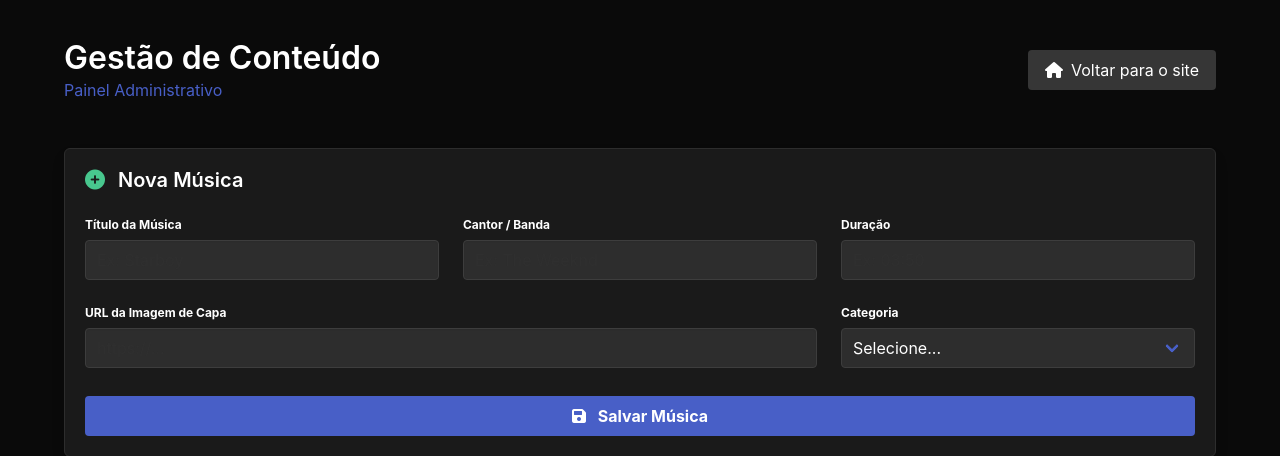
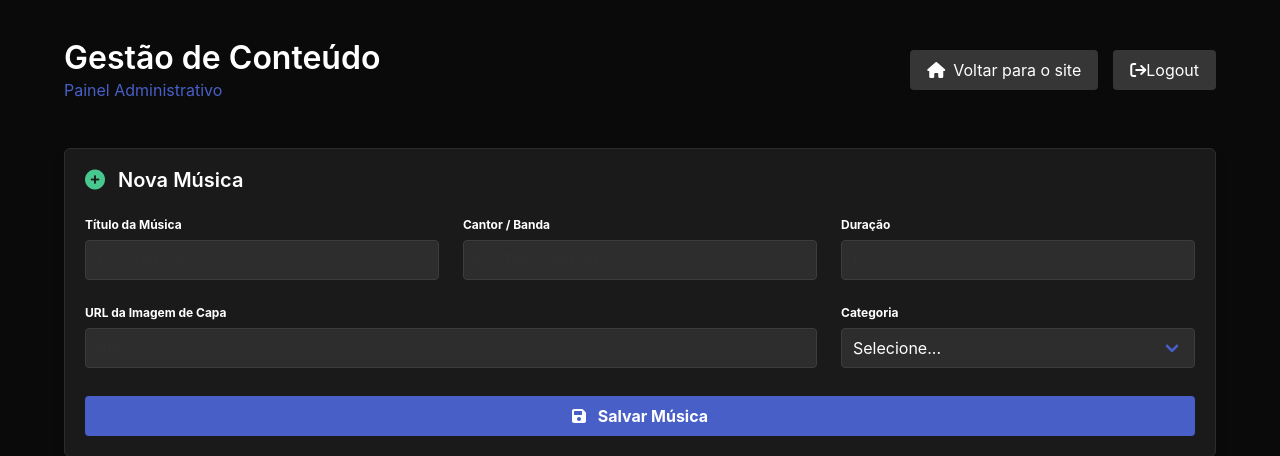
Before and after one commit to Ana-Clara-Lobo-Silveira/NaclMusic, a Flask app: page /admin in a window 1280 px wide. Shown: the top 456 px of the page. Run offline with Flask 3, Linux system fonts and the light colour scheme; the visitor is signed in with stand-in values (Sample User, id 1); data that the repository does not hold is empty.

Commit message:
ADD: Logout(encerrar sessão) e mensagem de login correto ou incorreto.

```diff
--- a/app.py
+++ b/app.py
@@ -1,4 +1,4 @@
-from flask import Flask, render_template, redirect, request, session
+from flask import Flask, flash, render_template, redirect, request, session
 from model.musica import recuperar_musicas, salvar_musica, excluir_musica, status_musica
 from model.genero import recuperar_generos
 from model.cadastro import cadastro
@@ -73,9 +73,16 @@ def pg_login():
     senha = request.form.get("senha")
     if verifica_cadastrado(usuario,senha):
         session["usuario_log"] = usuario
+        flash(f"Seja bem-vindo, {usuario}!","sucess")
         return redirect("/admin")
     else:
+        flash("Usuário ou senha incorretos!", "danger")
         return redirect("/login")
+
+@app.route("/logout")
+def logout():
+    session.clear()
+    return redirect("/")
 
 if __name__ == "__main__":
     app.run(debug=True)
--- a/templates/administracao.html
+++ b/templates/administracao.html
@@ -29,6 +29,12 @@
 
         .title, .label { color: #fff !important; }
         .subtitle { color: #485fc7 !important; }
+        .level-right{
+            gap: 15px;
+        }
+        .fa-arrow-right-from-bracket{
+            gap: 5px;
+        }
     </style>
 </head>
 <body>
@@ -44,6 +50,10 @@
             <div class="level-right">
                 <a href="/" class="button is-dark">
                     <i class="fa-solid fa-house mr-2"></i> Voltar para o site
+                </a>
+
+                <a href="/logout" class="button is-dark">
+                    <i class="fa-solid fa-arrow-right-from-bracket"></i>Logout
                 </a>
             </div>
         </header>
```
Also changed, not shown: templates/login.html (+32 -7 lines).
